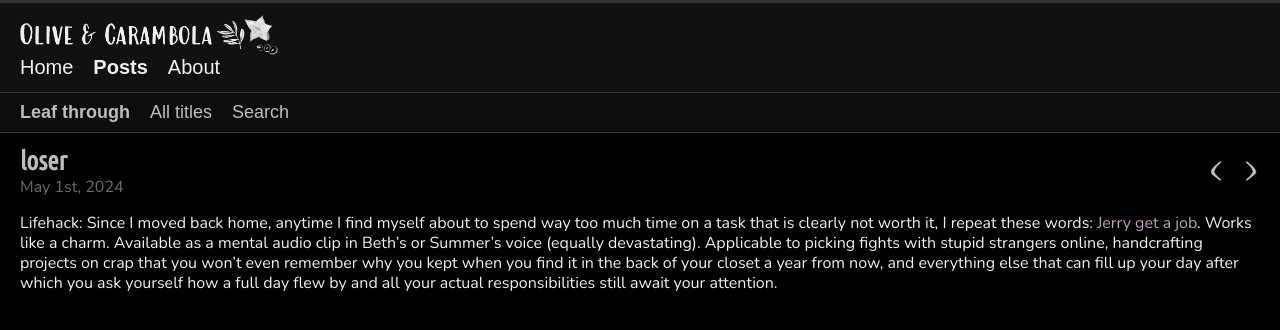
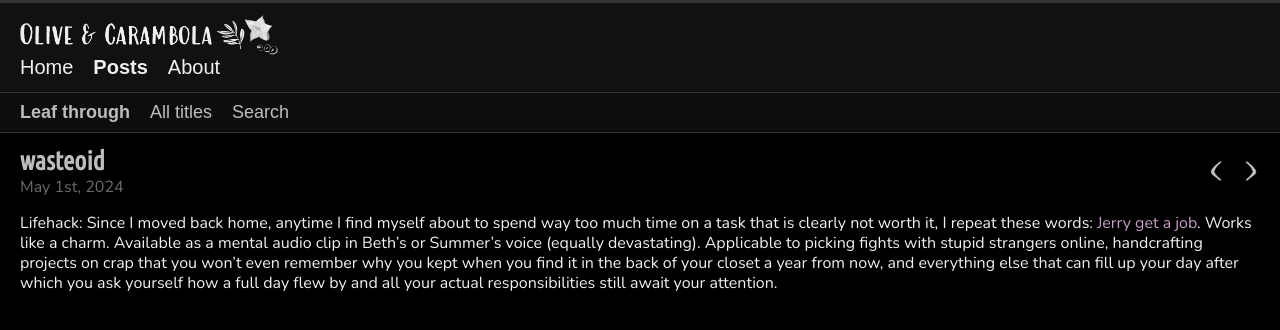
Before and after one commit to olivecarambola/logbook, a Jekyll site: the page built from _posts/2024-05-01-wasteoid.md, in a window 1280 px wide. Shown: the top 330 px of the page. Built offline with Jekyll 4.4.1, drawn with Linux system fonts in a browser that asks for light colours; some web fonts are replaced.

Commit message:
Update and rename 2024-05-01-loser.md to 2024-05-01-wasteoid.md

```diff
--- a/_posts/2024-05-01-loser.md
+++ b/_posts/2024-05-01-wasteoid.md
@@ -1,8 +1,8 @@
 ---
 layout: posts
-title: "loser"
+title: "wasteoid"
 date: 2024-05-01
-permalink: /posts/24-05-01-loser/
+permalink: /posts/24-05-01-wasteoid/
 summary: "A shorty from the Stoned Woman collection."
 collection: "stoned woman"
 wrdcount_original: 110
```
